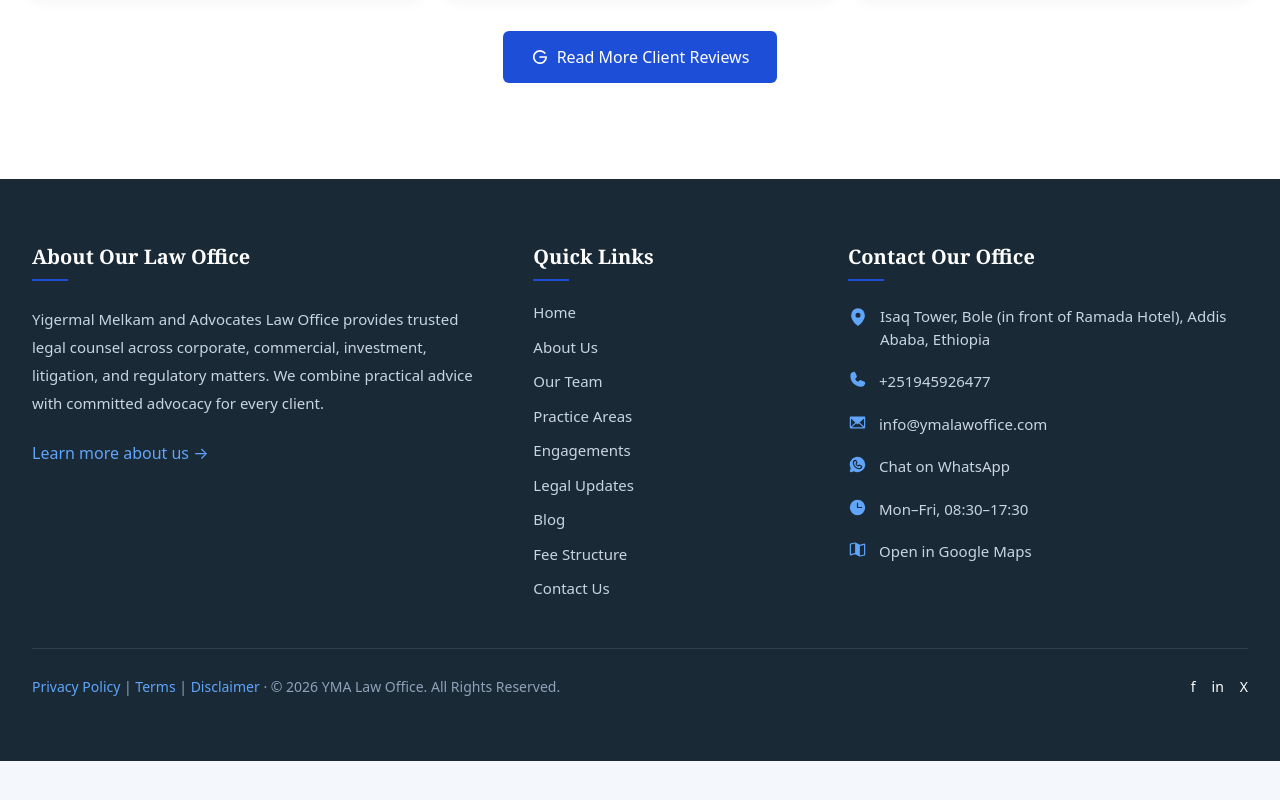
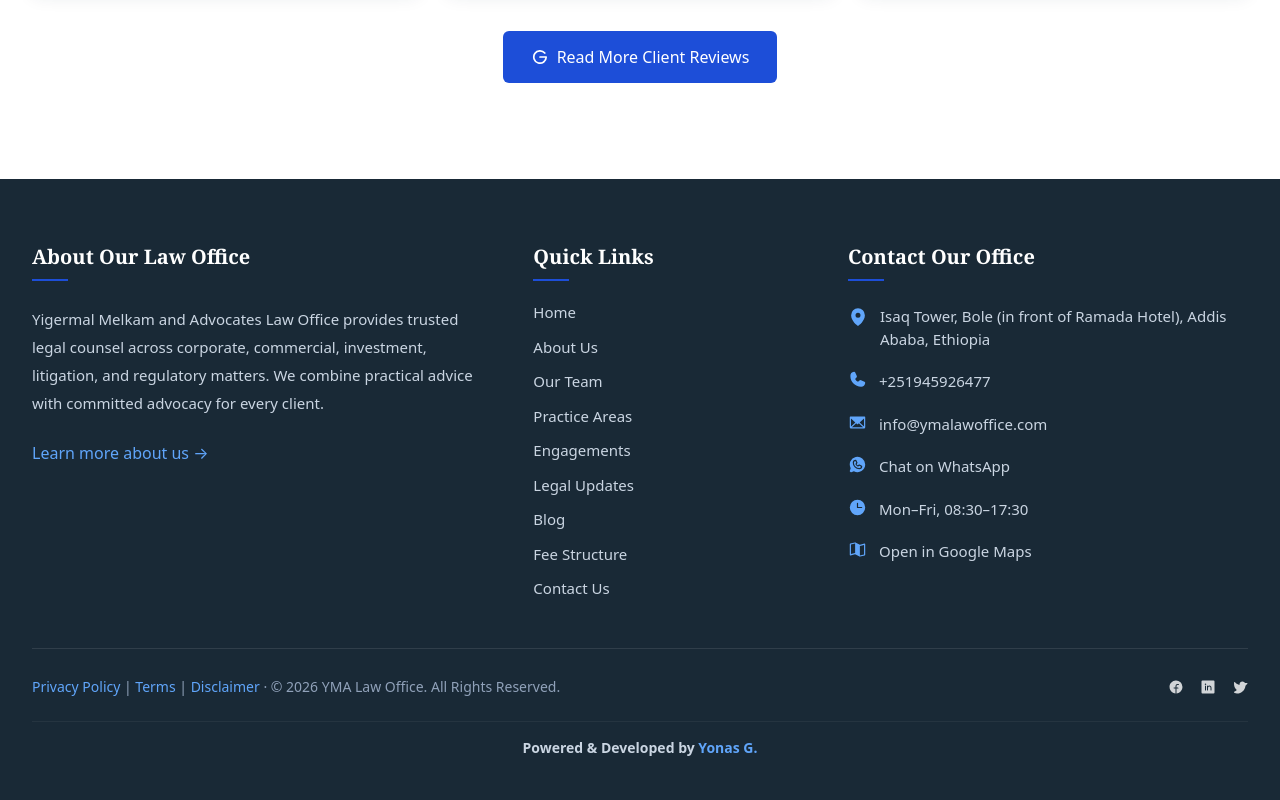
Before and after one commit to Yonas-Gadisa-Oni/YMA-LAW-OFFICE, a React (Vite) app: page / in a window 1280 px wide. Shown: the part 3667-4467 px from the top of the page. Before the commit the page ends 4428 px from the top, so only its background shows below. Built offline with nearby package versions, Linux system fonts and the light colour scheme.

Commit message:
add powerd by in footer

```diff
--- a/src/components/SiteFooter.tsx
+++ b/src/components/SiteFooter.tsx
@@ -1,5 +1,5 @@
-import { Envelope, MapPin, Phone, WhatsappLogo, Clock, MapTrifold } from "@phosphor-icons/react";
-import { BRAND_NAME, BRAND_SHORT, CONTACT_EMAIL_ALT, CONTACT_PHONE, OFFICE_ADDRESS, WHATSAPP_LINK } from "@/constants";
+import { Envelope, MapPin, Phone, WhatsappLogo, Clock, MapTrifold, FacebookLogo, LinkedinLogo, TwitterLogo } from "@phosphor-icons/react";
+import { BRAND_NAME, BRAND_SHORT, CONTACT_EMAIL_ALT, CONTACT_PHONE, OFFICE_ADDRESS, WHATSAPP_LINK, LINKEDIN_URL } from "@/constants";
 
 export default function SiteFooter({ onNav }: { onNav: (id: string) => void }) {
   const links = [
@@ -61,9 +61,24 @@ export default function SiteFooter({ onNav }: { onNav: (id: string) => void }) {
             </div>
           </div>
         </div>
-        <div className="mt-12 flex flex-col gap-4 border-t border-white/10 pt-7 text-sm text-slate-400 md:flex-row md:items-center md:justify-between">
-          <p><span className="text-[#60a5fa]">Privacy Policy</span> | <span className="text-[#60a5fa]">Terms</span> | <span className="text-[#60a5fa]">Disclaimer</span> · © {new Date().getFullYear()} {BRAND_SHORT}. All Rights Reserved.</p>
-          <div className="flex gap-4 text-white"><a href="#" aria-label="Facebook">f</a><a href="#" aria-label="LinkedIn">in</a><a href="#" aria-label="Twitter">X</a></div>
+        <div className="mt-12 flex flex-col gap-4 border-t border-white/10 pt-7 text-xs sm:text-sm text-slate-400 md:flex-row md:items-center md:justify-between">
+          <p>
+            <span className="text-[#60a5fa] hover:underline cursor-pointer">Privacy Policy</span> |{" "}
+            <span className="text-[#60a5fa] hover:underline cursor-pointer">Terms</span> |{" "}
+            <span className="text-[#60a5fa] hover:underline cursor-pointer">Disclaimer</span> · © {new Date().getFullYear()} {BRAND_SHORT}. All Rights Reserved.
+          </p>
+          <div className="flex gap-4 text-white/80">
+            <a href="#" aria-label="Facebook" className="hover:text-[#60a5fa] transition-colors"><FacebookLogo size={16} weight="fill" /></a>
+            <a href={LINKEDIN_URL || "#"} target="_blank" rel="noreferrer" aria-label="LinkedIn" className="hover:text-[#60a5fa] transition-colors"><LinkedinLogo size={16} weight="fill" /></a>
+            <a href="#" aria-label="Twitter" className="hover:text-[#60a5fa] transition-colors"><TwitterLogo size={16} weight="fill" /></a>
+          </div>
+        </div>
+
+        <div className="mt-6 border-t border-white/5 pt-4 text-center">
+          <p className="text-sm font-semibold text-slate-300">
+            Powered &amp; Developed by{" "}
+            <span className="font-bold text-[#60a5fa]"><a href="https://portfolio-new-v2-nine.vercel.app/">Yonas G.</a></span>
+          </p>
         </div>
       </div>
     </footer>
```
Also changed, not shown: 5 other files (tests, documents, lock files or other folders).
